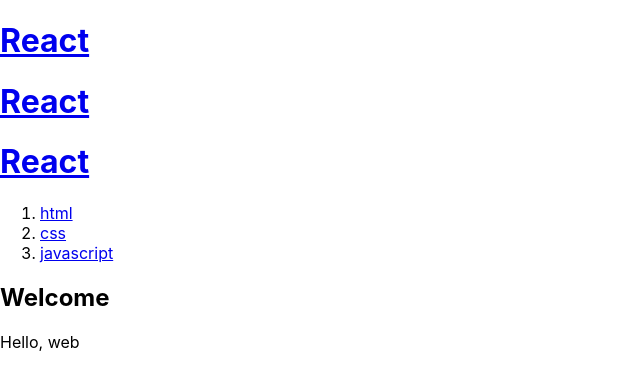
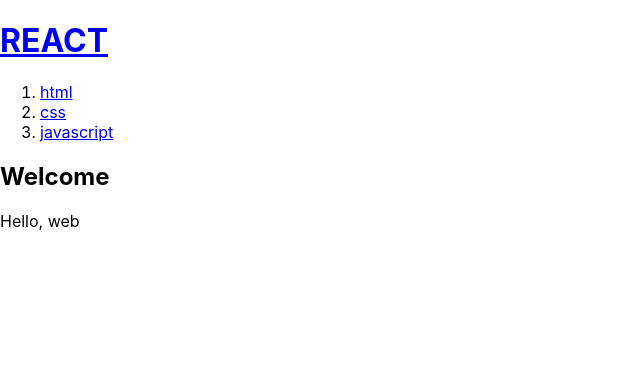
Before and after one commit to junhyungkwon/react_Study, a React (Create React App) app in the folder react_study1/: page / in a window 1280 px wide. Shown: the top 390 px of the page, without its empty margins (0-640 px from the left). Built offline with nearby package versions, Linux system fonts and the light colour scheme.

Commit message:
props study

```diff
--- a/react_study1/src/App.js
+++ b/react_study1/src/App.js
@@ -1,39 +1,45 @@
 import logo from './logo.svg';
 import './App.css';
 
-function Header(){
+function Header(props){
+  console.log('props',props,props.title)
   return <header>
-    <h1> <a href='/'>React</a></h1>
+    <h1> <a href='/'>{props.title}</a></h1>
   </header>
 }
-function Nav () {
+function Nav (props) {
+  const lis = []
+  for(let i=0; i<props.topics.length; i++){
+    let t= props.topics[i];
+    lis.push(<li key = {t.id}><a href={"/read/"+t.id}>{t.title}</a></li>)
+  }
+
 return <nav>
-<ol>
-          <li><a href='/'>html</a></li>
-          <li><a href='/'>css</a></li>
-          <li><a href='/'>javascript</a></li>
+        <ol>
+          {lis}
         </ol>
         </nav>
 }
 
-function Article () {
+function Article (props) {
+  console.log('props',props,props.title)
   return <article>
-  <h2>Welcome</h2>
-  Hello, web
+  <h2>{props.title}</h2>
+  {props.body}
 </article>
 
 }
 function App() {
+  const topics = [
+    {id:1, title:'html', body:'html is ...' },
+    {id:2, title:'css', body:'css is ...' },
+    {id:3, title:'javascript', body:'javascript is ...' }
+  ]
   return (
     <div>
-      <Header/>
-      <Header/>
-      <Header/>
-
-
-
-      < Nav/>
-      <Article/>
+      <Header title= 'REACT'/>
+      < Nav topics={topics}></Nav>
+      <Article title = 'Welcome' body = 'Hello, web'/>
 
 
     </div>
```
